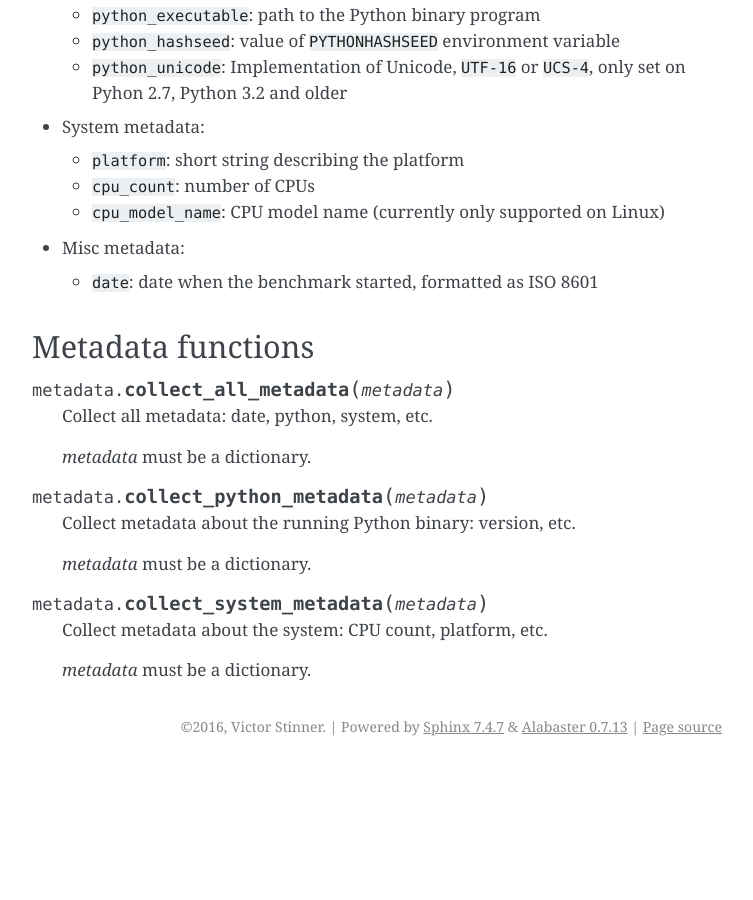
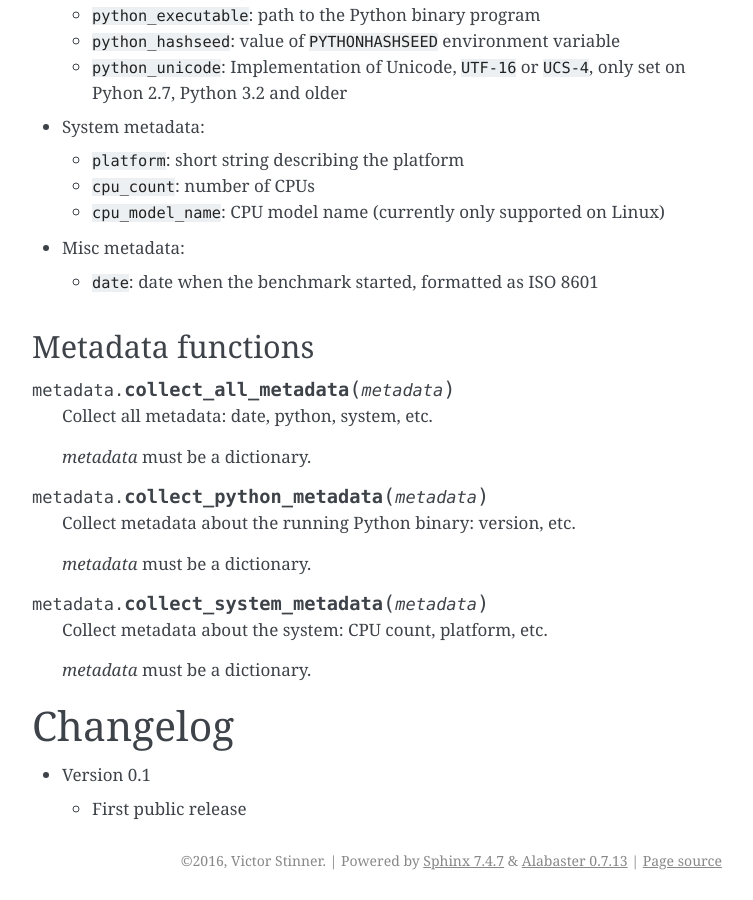
Before and after one commit to psf/pyperf, a Sphinx documentation site: the page built from doc/index.rst, in a window 1280 px wide and 900 px high, scrolled down 3220 px. Shown: the whole window, without its empty margins (388-1141 px from the left). Built offline with Sphinx 7.4.7, drawn with Linux system fonts in a browser that asks for light colours; before the commit the page ends 3986 px from its top, so only the background shows below that.

Commit message:
set version to 0.1

```diff
--- a/doc/conf.py
+++ b/doc/conf.py
@@ -55,9 +55,7 @@ author = u'Victor Stinner'
 # built documents.
 #
 # The short X.Y version.
-version = '0.0'
-# The full version, including alpha/beta/rc tags.
-release = '0.0'
+version = release = '0.1'
 
 # The language for content autogenerated by Sphinx. Refer to documentation
 # for a list of supported languages.
--- a/doc/index.rst
+++ b/doc/index.rst
@@ -200,3 +200,11 @@ Metadata functions
    Collect metadata about the system: CPU count, platform, etc.
 
    *metadata* must be a dictionary.
+
+
+Changelog
+=========
+
+* Version 0.1
+
+  - First public release
--- a/perf/__init__.py
+++ b/perf/__init__.py
@@ -1,7 +1,7 @@
 import sys
 
 
-__version__ = '0.0'
+__version__ = '0.1'
 
 # Clocks
 try:
--- a/setup.py
+++ b/setup.py
@@ -21,7 +21,7 @@
 #  - git commit -a -m "post-release"
 #  - git push
 
-VERSION = '0.0'
+VERSION = '0.1'
 
 DESCRIPTION = 'Python module to generate and modify perf'
 CLASSIFIERS = [
```
